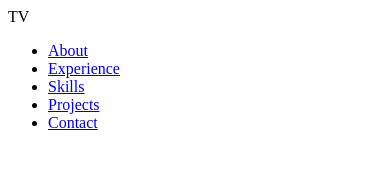
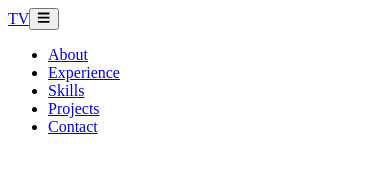
Before and after one commit to vikas534ai/teja-vikas-portfolio, a React (Vite) app: page / in a window 390 px wide. Shown: the top 186 px of the page. Built offline with nearby package versions, Linux system fonts and the light colour scheme.

Commit message:
Refactor navbar for better mobile navigation

```diff
--- a/src/App.jsx
+++ b/src/App.jsx
@@ -157,17 +157,53 @@ function App() {
   };
   return (
     <div className="app">
-      <nav className="navbar">
-        <div className="logo">TV</div>
+     <nav className="navbar">
+  <a href="#" className="logo" onClick={closeMenu}>
+    TV
+  </a>
 
-        <ul>
-          <li><a href="#about">About</a></li>
-          <li><a href="#experience">Experience</a></li>
-          <li><a href="#skills">Skills</a></li>
-          <li><a href="#projects">Projects</a></li>
-          <li><a href="#contact">Contact</a></li>
-        </ul>
-      </nav>
+  <button
+    className="menu-button"
+    type="button"
+    aria-label={menuOpen ? "Close navigation menu" : "Open navigation menu"}
+    aria-expanded={menuOpen}
+    onClick={() => setMenuOpen(!menuOpen)}
+  >
+    {menuOpen ? <FaTimes /> : <FaBars />}
+  </button>
+
+  <ul className={menuOpen ? "nav-links nav-links-open" : "nav-links"}>
+    <li>
+      <a href="#about" onClick={closeMenu}>
+        About
+      </a>
+    </li>
+
+    <li>
+      <a href="#experience" onClick={closeMenu}>
+        Experience
+      </a>
+    </li>
+
+    <li>
+      <a href="#skills" onClick={closeMenu}>
+        Skills
+      </a>
+    </li>
+
+    <li>
+      <a href="#projects" onClick={closeMenu}>
+        Projects
+      </a>
+    </li>
+
+    <li>
+      <a href="#contact" onClick={closeMenu}>
+        Contact
+      </a>
+    </li>
+  </ul>
+</nav>
 
       <motion.section
         className="hero"
```
